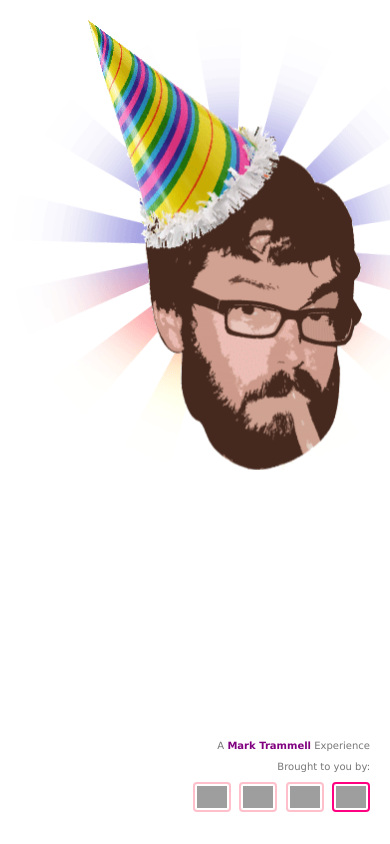
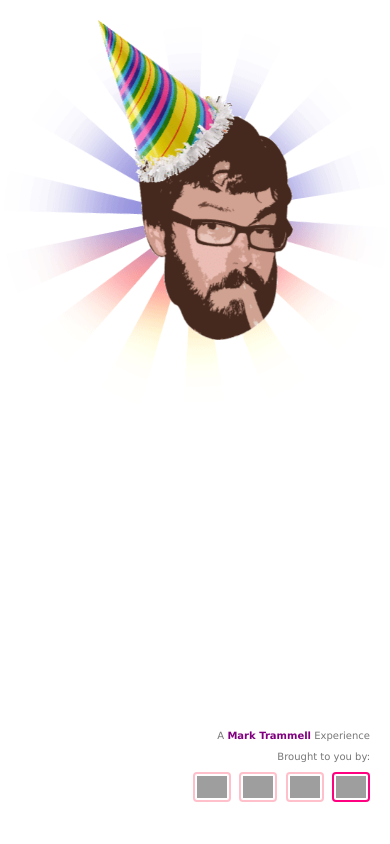
Before and after one commit to arsenio/emergencytrammell, a PHP site: page / in a window 390 px wide; the page is wider, and only the part inside the window is pictured. Run offline with PHP 8.4, Linux system fonts and the light colour scheme; grey boxes are pictures that could not be loaded.

Commit message:
Better CSS positioning for responsive layout

```diff
--- a/et.js
+++ b/et.js
@@ -18,7 +18,7 @@ function onPlay(evt) {
             timer = setTimeout(function() {
                 theManImg.src = 'images/trammell-on.png';
             }, 350);
-        }, 2130);
+        }, 2350);
     }
 };
 
--- a/index.php
+++ b/index.php
@@ -15,7 +15,7 @@ $browser = new Browser();
         font-size: 10px;
     }
     .foot {
-        bottom: 20px;
+        bottom: 30px;
         color: #777;
         position: absolute;
         right: 20px;
@@ -40,10 +40,12 @@ $browser = new Browser();
         -webkit-transform: scale(1.2);
     }
     #et_button {
+        position: absolute;
         height: 500px;
-        margin: 20px auto;
-        position: relative;
         width: 500px;
+        top: 0;
+        left: 50%;
+        margin: 20px 0 0 -250px;
     }
     img.main {
         -webkit-transition: all 0.2s ease-in-out;
@@ -91,9 +93,23 @@ $browser = new Browser();
      -webkit-animation-timing-function: ease-in-out;
     }
     @media all and (max-width: 600px) {
-        #et_button img  {
-            max-height: 90%;
-            max-width: 90%;
+        #et_button {
+            height: 100vw;
+            width: 100vw;
+            top: 0;
+            left: 0;
+            margin: 20px 0 0 0;
+        }
+        img.burst {
+            width: 100vw;
+        }
+        img.main {
+            width: 50vw;
+            left: 25vw;
+        }
+        img.main:hover {
+            -webkit-transform: none;
+            -webkit-animation-name: none;
         }
     }
 
@@ -117,17 +133,6 @@ $browser = new Browser();
       color: purple;
       font-weight: bold;
     }
-
-
-    <? if ($browser->isMobile()) { ?>
-      img.burst {
-        width: 300px;
-      }
-      img.main {
-        width: 150px;
-      }
-    <? } ?>
-
     </style>
     <script src="js/dojo.js" type="text/javascript"></script>
     <script src="et.js"></script>
```
Also changed, not shown: images/snort.png.
